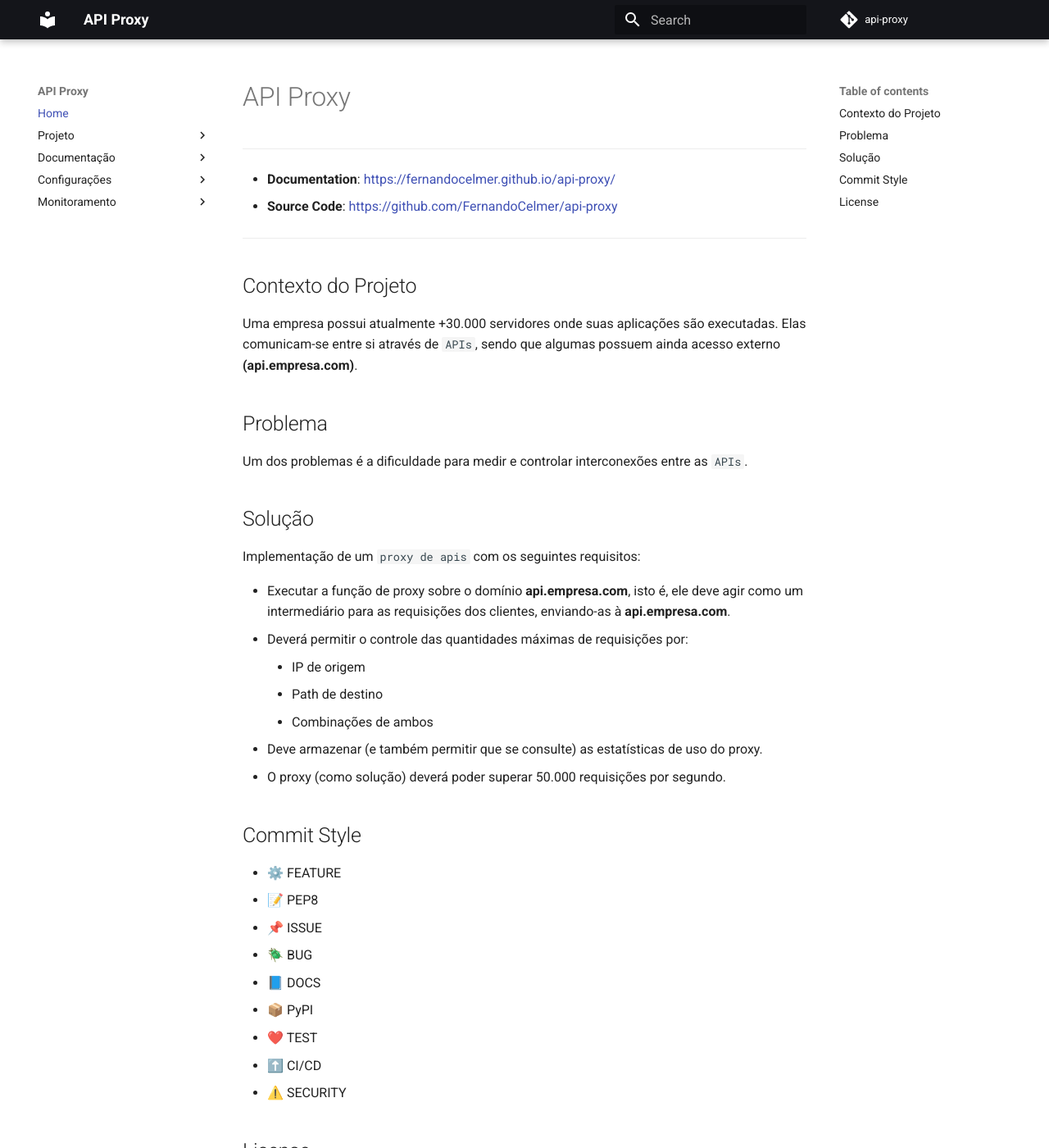
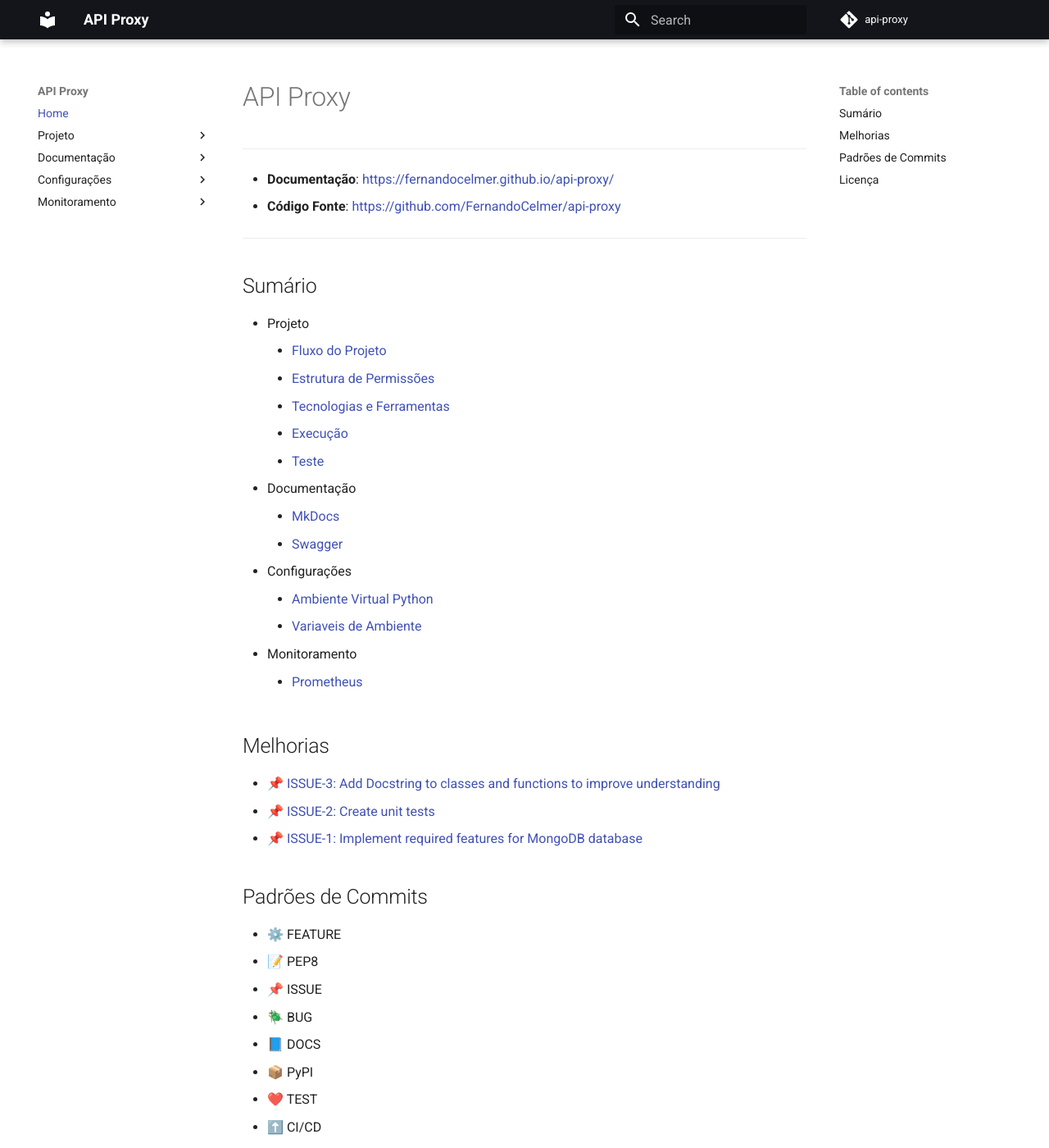
Before and after one commit to FernandoCelmer/api-proxy, an MkDocs documentation site: the page built from docs/index.md, in a window 1280 px wide and 1400 px high. Shown: the whole window at 82% size. Built offline with MkDocs 1.6.1 and Material for MkDocs 9.7.7, drawn with Linux system fonts in a browser that asks for light colours; comment, search, counter and statistics services are not loaded; some of the changed text lies outside the part shown.

Commit message:
📘 DOCS: Update

```diff
--- a/docs/index.md
+++ b/docs/index.md
@@ -2,32 +2,35 @@
 
 ---
 
-- **Documentation**: [https://fernandocelmer.github.io/api-proxy/](https://fernandocelmer.github.io/api-proxy/)
-- **Source Code**: [https://github.com/FernandoCelmer/api-proxy](https://github.com/FernandoCelmer/api-proxy)
+- **Documentação**: [https://fernandocelmer.github.io/api-proxy/](https://fernandocelmer.github.io/api-proxy/)
+- **Código Fonte**: [https://github.com/FernandoCelmer/api-proxy](https://github.com/FernandoCelmer/api-proxy)
 
 ---
 
-## Contexto do Projeto
+## Sumário
 
-Uma empresa possui atualmente +30.000 servidores onde suas aplicações são executadas. Elas comunicam-se entre si através de `APIs`, sendo que algumas possuem ainda acesso externo **(api.empresa.com)**.
+- Projeto
+    - [Fluxo do Projeto](https://fernandocelmer.github.io/api-proxy/nav/project/flow/)
+    - [Estrutura de Permissões](https://fernandocelmer.github.io/api-proxy/nav/project/permissions-structure/)
+    - [Tecnologias e Ferramentas](https://fernandocelmer.github.io/api-proxy/nav/project/technologies/)
+    - [Execução](https://fernandocelmer.github.io/api-proxy/nav/project/execution/)
+    - [Teste](https://fernandocelmer.github.io/api-proxy/nav/project/test/)
+- Documentação
+    - [MkDocs](https://fernandocelmer.github.io/api-proxy/nav/documentation/mkdocs/)
+    - [Swagger](https://fernandocelmer.github.io/api-proxy/nav/documentation/swagger/)
+- Configurações
+    - [Ambiente Virtual Python](https://fernandocelmer.github.io/api-proxy/nav/settings/python-virtual-environment/)
+    - [Variaveis de Ambiente](https://fernandocelmer.github.io/api-proxy/nav/settings/environment-variables/)
+- Monitoramento
+    - [Prometheus](https://fernandocelmer.github.io/api-proxy/nav/monitoring/prometheus/)
 
-## Problema
+## Melhorias
 
-Um dos problemas é a dificuldade para medir e controlar interconexões entre as `APIs`.
+- [📌 ISSUE-3: Add Docstring to classes and functions to improve understanding](https://github.com/FernandoCelmer/api-proxy/issues/3)
+- [📌 ISSUE-2: Create unit tests](https://github.com/FernandoCelmer/api-proxy/issues/2)
+- [📌 ISSUE-1: Implement required features for MongoDB database](https://github.com/FernandoCelmer/api-proxy/issues/1)
 
-## Solução
-
-Implementação de um `proxy de apis` com os seguintes requisitos:
-
--  Executar a função de proxy sobre o domínio **api.empresa.com**, isto é, ele deve agir como um intermediário para as requisições dos clientes, enviando-as à **api.empresa.com**.
-- Deverá permitir o controle das quantidades máximas de requisições por:
-    - IP de origem
-    - Path de destino
-    - Combinações de ambos
-- Deve armazenar (e também permitir que se consulte) as estatísticas de uso do proxy.
-- O proxy (como solução) deverá poder superar 50.000 requisições por segundo.
-
-## Commit Style
+## Padrões de Commits
 
 - ⚙️ FEATURE
 - 📝 PEP8
@@ -39,6 +42,6 @@ Implementação de um `proxy de apis` com os seguintes requisitos:
 - ⬆️ CI/CD
 - ⚠️ SECURITY
 
-## License
+## Licença
 
-This project is licensed under the terms of the MIT license.
+Este projeto é licenciado sob os termos da licença MIT.
--- a/docs/nav/project/flow.md
+++ b/docs/nav/project/flow.md
@@ -16,11 +16,11 @@ sequenceDiagram
 
 ## Resumo
 
-Basicamente o projeto todo se resume na comunicação entre duas aplicações que se dividem entre o processamento de solicitações HTTP e no armazenamento de métricas de usuários.
+Basicamente o projeto todo se resume na comunicação entre duas aplicações que se dividem entre o processamento de solicitações `HTTP` e no armazenamento de métricas de usuários.
 
 ### API Proxy:
 
-Responsável pela maior parte das operações envolvendo o `cliente` final que pode tanto ser serviços internos como externos. Esta API irá receber qualquer solicitação HTTP do `cliente` e realizará o processamento do mesmo que envolve:
+Responsável pela maior parte das operações envolvendo o `cliente` final que pode tanto ser serviços internos como externos. Esta `API` irá receber qualquer solicitação `HTTP` do `cliente` e realizará o processamento do mesmo que envolve:
 
 - Validação de `Path`/`Endpoint` se existe nas configurações.
 - Validação de `IP` referente ao `cliente` que está fazendo esta operação.
@@ -31,6 +31,6 @@ Responsável pela maior parte das operações envolvendo o `cliente` final que p
 
 ### Prometheus
 
-Responsável por fornecer a estrutura de armazenamento e plotagem de dados referente as solicitações HTTP do `Proxy`. Com o `Prometheus` é possível de forma bastante fácil e rápida visualizar os dados através de um dashboard e implementar integrações com outras plataformas através da API.
+Responsável por fornecer a estrutura de armazenamento e plotagem de dados referente as solicitações HTTP do `Proxy`. Com o `Prometheus` é possível de forma bastante fácil e rápida visualizar os dados através de um dashboard e implementar integrações com outras plataformas através da `API`.
 
-Para manter os dados atualizados a aplicação do Promotheus realiza solicitações HTTP ao `Proxy` de tempos em tempos para buscar as últimas métricas. O tempo entre cada solicitação é totalmente configurável, atualmente para este projeto está definido por padrão 15 segundos.
+Para manter os dados atualizados o `Promotheus` realiza solicitações HTTP ao `Proxy` de tempos em tempos para buscar as últimas métricas. O tempo entre cada solicitação é totalmente configurável, atualmente para este projeto está definido por padrão 15 segundos.
--- a/mkdocs.yml
+++ b/mkdocs.yml
@@ -11,7 +11,7 @@ nav:
       - nav/project/permissions-structure.md
       - nav/project/technologies.md
       - nav/project/execution.md
-      - nav/project/tesnting.md
+      - nav/project/test.md
     - Documentação:
       - nav/documentation/mkdocs.md
       - nav/documentation/swagger.md
```
Also changed, not shown: README.md (+24 -23 lines), docs/nav/project/context.md (added, +19 -0 lines), docs/nav/project/test.md (renamed from docs/nav/project/tesnting.md).
